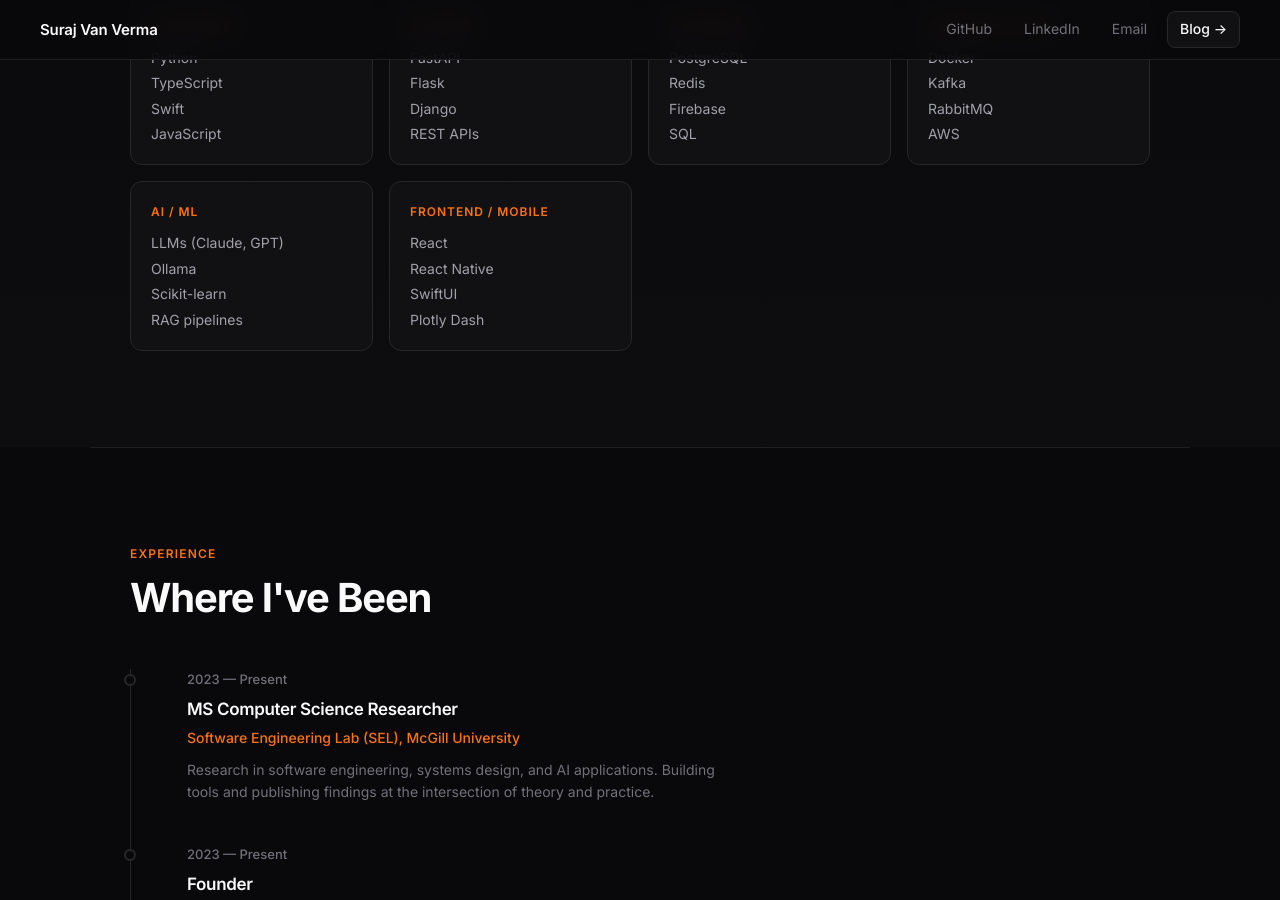
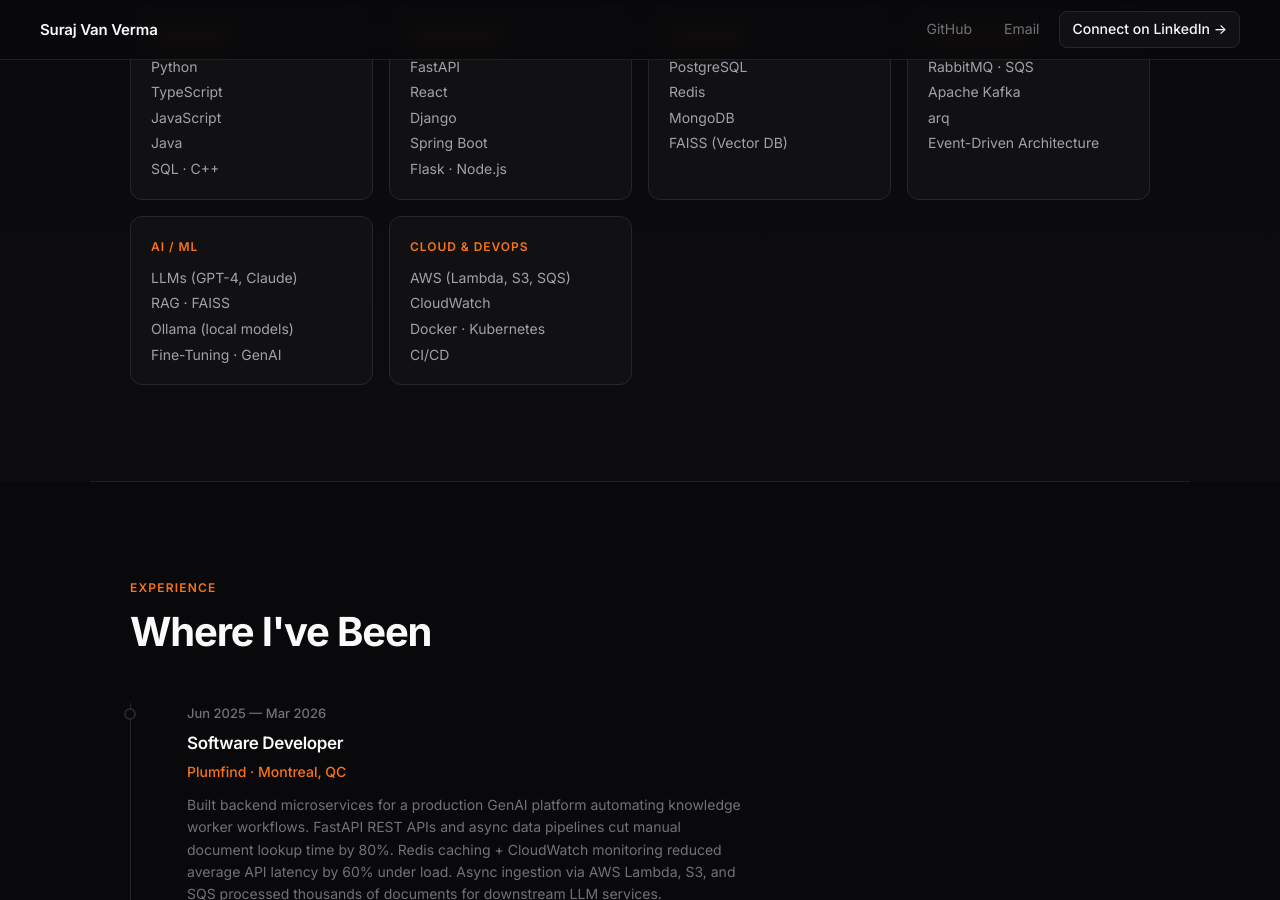
Before and after one commit to bythebug/bythebug.github.io, a Jekyll site: the page index.html, which Jekyll copies as it is, in a window 1280 px wide and 900 px high, scrolled down 3246 px. Built offline with Jekyll 4.4.1, drawn with Linux system fonts in a browser that asks for light colours; some of the changed text lies outside the part shown.

Commit message:
Updated Index

```diff
--- a/index.html
+++ b/index.html
@@ -52,9 +52,8 @@
     <span class="nav-name">Suraj Van Verma</span>
     <div class="nav-links">
       <a href="https://github.com/bythebug" target="_blank" rel="noopener">GitHub</a>
-      <a href="https://www.linkedin.com/in/bythebug" target="_blank" rel="noopener">LinkedIn</a>
       <a href="mailto:suraj.verma@mail.mcgill.ca">Email</a>
-      <a href="/blog/" class="nav-cta">Blog →</a>
+      <a href="https://www.linkedin.com/in/bythebug" target="_blank" rel="noopener" class="nav-cta">Connect on LinkedIn →</a>
     </div>
   </nav>
 
@@ -65,8 +64,7 @@
 
       <h1>
         Backend Engineer.<br>
-        <span class="accent">AI Builder.</span><br>
-        Startup Founder.
+        <span class="accent">AI Builder.</span>
       </h1>
 
       <p class="hero-sub">
@@ -81,12 +79,12 @@
 
       <div class="hero-stats">
         <div class="stat-item">
-          <span class="stat-value">500k+</span>
-          <span class="stat-label">events/sec processed</span>
+          <span class="stat-value">80%</span>
+          <span class="stat-label">doc lookup time cut at Plumfind</span>
         </div>
         <div class="stat-item">
-          <span class="stat-value">22</span>
-          <span class="stat-label">open-source projects</span>
+          <span class="stat-value">60%</span>
+          <span class="stat-label">API latency reduced under load</span>
         </div>
         <div class="stat-item">
           <span class="stat-value">McGill</span>
@@ -94,7 +92,7 @@
         </div>
         <div class="stat-item">
           <span class="stat-value">2019</span>
-          <span class="stat-label">shipping code since</span>
+          <span class="stat-label">writing code since</span>
         </div>
       </div>
     </div>
@@ -108,7 +106,7 @@
       <div class="section-header">
         <p class="section-label">Selected Work</p>
         <h2 class="section-title">Things I've Built</h2>
-        <p class="section-desc">Real projects, real tech stacks, real impact. Everything links to source code.</p>
+        <p class="section-desc">Personal projects built with production-grade thinking. Everything links to source code.</p>
       </div>
 
       <div class="projects-grid">
@@ -122,7 +120,7 @@
           </div>
           <h3 class="project-title">Real-Time Log Processing System</h3>
           <p class="project-desc">Distributed event pipeline designed for high-throughput log ingestion and processing with sub-10ms latency at scale.</p>
-          <div class="project-highlight">500,000+ events/sec · sub-10ms latency</div>
+          <div class="project-highlight">Designed for 500k+ events/sec · sub-10ms target latency</div>
           <div class="project-tags">
             <span class="tag tag-accent">Python</span>
             <span class="tag">Kafka</span>
@@ -158,7 +156,7 @@
           </div>
           <h3 class="project-title">urltrim</h3>
           <p class="project-desc">Personal URL shortener with custom aliases, click analytics, rate limiting, and async job processing via message queue.</p>
-          <div class="project-highlight">FastAPI · Async · Rate limiting · Click analytics</div>
+          <div class="project-highlight">p95 latency ~22ms at ~300 req/s</div>
           <div class="project-tags">
             <span class="tag tag-accent">Python</span>
             <span class="tag">FastAPI</span>
@@ -175,13 +173,15 @@
             <span class="project-icon">🤖</span>
             <span class="project-arrow">↗</span>
           </div>
-          <h3 class="project-title">Vani AI</h3>
-          <p class="project-desc">LLM chatbot infrastructure for WhatsApp. Handles multi-turn conversations, context management, and multi-model routing.</p>
-          <div class="project-highlight">LLM infra · WhatsApp API · Multi-turn context</div>
+          <h3 class="project-title">WhatsApp Voice-First AI Assistant</h3>
+          <p class="project-desc">AI service with a RAG pipeline using FAISS for knowledge retrieval. Processes documents asynchronously and routes queries through GPT-4 for accurate, grounded responses.</p>
+          <div class="project-highlight">RAG · FAISS · Async document processing</div>
           <div class="project-tags">
             <span class="tag tag-accent">Python</span>
-            <span class="tag">LLMs</span>
-            <span class="tag">WhatsApp API</span>
+            <span class="tag">FastAPI</span>
+            <span class="tag">GPT-4</span>
+            <span class="tag">FAISS</span>
+            <span class="tag">Twilio</span>
           </div>
         </div>
 
@@ -321,17 +321,19 @@
           <div class="skill-list">
             <span class="skill-item">Python</span>
             <span class="skill-item">TypeScript</span>
-            <span class="skill-item">Swift</span>
             <span class="skill-item">JavaScript</span>
+            <span class="skill-item">Java</span>
+            <span class="skill-item">SQL · C++</span>
           </div>
         </div>
         <div class="skill-category">
-          <div class="skill-category-name">Backend</div>
+          <div class="skill-category-name">Frameworks</div>
           <div class="skill-list">
             <span class="skill-item">FastAPI</span>
-            <span class="skill-item">Flask</span>
+            <span class="skill-item">React</span>
             <span class="skill-item">Django</span>
-            <span class="skill-item">REST APIs</span>
+            <span class="skill-item">Spring Boot</span>
+            <span class="skill-item">Flask · Node.js</span>
           </div>
         </div>
         <div class="skill-category">
@@ -339,35 +341,35 @@
           <div class="skill-list">
             <span class="skill-item">PostgreSQL</span>
             <span class="skill-item">Redis</span>
-            <span class="skill-item">Firebase</span>
-            <span class="skill-item">SQL</span>
+            <span class="skill-item">MongoDB</span>
+            <span class="skill-item">FAISS (Vector DB)</span>
           </div>
         </div>
         <div class="skill-category">
-          <div class="skill-category-name">Infrastructure</div>
+          <div class="skill-category-name">Async & Infra</div>
           <div class="skill-list">
-            <span class="skill-item">Docker</span>
-            <span class="skill-item">Kafka</span>
-            <span class="skill-item">RabbitMQ</span>
-            <span class="skill-item">AWS</span>
+            <span class="skill-item">RabbitMQ · SQS</span>
+            <span class="skill-item">Apache Kafka</span>
+            <span class="skill-item">arq</span>
+            <span class="skill-item">Event-Driven Architecture</span>
           </div>
         </div>
         <div class="skill-category">
           <div class="skill-category-name">AI / ML</div>
           <div class="skill-list">
-            <span class="skill-item">LLMs (Claude, GPT)</span>
-            <span class="skill-item">Ollama</span>
-            <span class="skill-item">Scikit-learn</span>
-            <span class="skill-item">RAG pipelines</span>
+            <span class="skill-item">LLMs (GPT-4, Claude)</span>
+            <span class="skill-item">RAG · FAISS</span>
+            <span class="skill-item">Ollama (local models)</span>
+            <span class="skill-item">Fine-Tuning · GenAI</span>
           </div>
         </div>
         <div class="skill-category">
-          <div class="skill-category-name">Frontend / Mobile</div>
+          <div class="skill-category-name">Cloud & DevOps</div>
           <div class="skill-list">
-            <span class="skill-item">React</span>
-            <span class="skill-item">React Native</span>
-            <span class="skill-item">SwiftUI</span>
-            <span class="skill-item">Plotly Dash</span>
+            <span class="skill-item">AWS (Lambda, S3, SQS)</span>
+            <span class="skill-item">CloudWatch</span>
+            <span class="skill-item">Docker · Kubernetes</span>
+            <span class="skill-item">CI/CD</span>
           </div>
         </div>
       </div>
@@ -387,48 +389,29 @@
       <div class="timeline">
         <div class="timeline-item">
           <div class="timeline-dot"></div>
-          <div class="timeline-date">2023 — Present</div>
-          <div class="timeline-role">MS Computer Science Researcher</div>
-          <div class="timeline-org">Software Engineering Lab (SEL), McGill University</div>
-          <div class="timeline-desc">Research in software engineering, systems design, and AI applications. Building tools and publishing findings at the intersection of theory and practice.</div>
+          <div class="timeline-date">Jun 2025 — Mar 2026</div>
+          <div class="timeline-role">Software Developer</div>
+          <div class="timeline-org">Plumfind · Montreal, QC</div>
+          <div class="timeline-desc">Built backend microservices for a production GenAI platform automating knowledge worker workflows. FastAPI REST APIs and async data pipelines cut manual document lookup time by 80%. Redis caching + CloudWatch monitoring reduced average API latency by 60% under load. Async ingestion via AWS Lambda, S3, and SQS processed thousands of documents for downstream LLM services.</div>
+        </div>
+        <div class="timeline-item">
+          <div class="timeline-dot"></div>
+          <div class="timeline-date">Aug 2023 — May 2025</div>
+          <div class="timeline-role">Software Developer · Graduate Thesis</div>
+          <div class="timeline-org">McGill University · Montreal, QC</div>
+          <div class="timeline-desc">Designed Spring Boot microservices for a distributed collaboration platform — Docker/Kubernetes deployment, JWT/OAuth2/RBAC auth. Real-time sync via WebSockets and CRDT conflict resolution achieved sub-150ms update latency. gRPC + Redis caching cut inter-service response time by 35% in load tests.</div>
         </div>
         <div class="timeline-item">
           <div class="timeline-dot"></div>
           <div class="timeline-date">2023 — Present</div>
           <div class="timeline-role">Founder</div>
           <div class="timeline-org">GradYard</div>
-          <div class="timeline-desc">Built and lead a mentoring community for students navigating graduate school applications and academic research. Providing guidance, resources, and direct mentorship at scale.</div>
-        </div>
-        <div class="timeline-item">
-          <div class="timeline-dot"></div>
-          <div class="timeline-date">2019 — 2023</div>
-          <div class="timeline-role">Software Engineer</div>
-          <div class="timeline-org">Full-time Industry</div>
-          <div class="timeline-desc">Built backend systems and full-stack products across multiple companies. Deep work in APIs, distributed architecture, data pipelines, and mobile applications.</div>
+          <div class="timeline-desc">Built a mentoring community for students navigating graduate school applications and academic research.</div>
         </div>
       </div>
     </div>
   </section>
 
-  <div class="section-divider"></div>
-
-  <!-- ============================================================ BLOG TEASER -->
-  <section class="blog-section">
-    <div class="container">
-      <div class="section-header">
-        <p class="section-label">Writing</p>
-        <h2 class="section-title">My Blog</h2>
-        <p class="section-desc">I write about engineering, AI, startups, and building things.</p>
-      </div>
-      <a href="/blog/" class="blog-cta-card">
-        <div class="blog-cta-text">
-          <div class="blog-cta-title">Read the Blog</div>
-          <div class="blog-cta-sub">Thoughts on backend engineering, AI tooling, startups, and the craft of building software.</div>
-        </div>
-        <span class="blog-cta-arrow">→</span>
-      </a>
-    </div>
-  </section>
 
   <div class="section-divider"></div>
 
@@ -479,7 +462,7 @@
     <div class="footer-links">
       <a href="https://github.com/bythebug" target="_blank" rel="noopener">GitHub</a>
       <a href="https://www.linkedin.com/in/bythebug" target="_blank" rel="noopener">LinkedIn</a>
-      <a href="/blog/">Blog</a>
+      <a href="mailto:suraj.verma@mail.mcgill.ca">Email</a>
     </div>
   </footer>
 
```
Also changed, not shown: other parts of index.html (+4 -4 lines).
